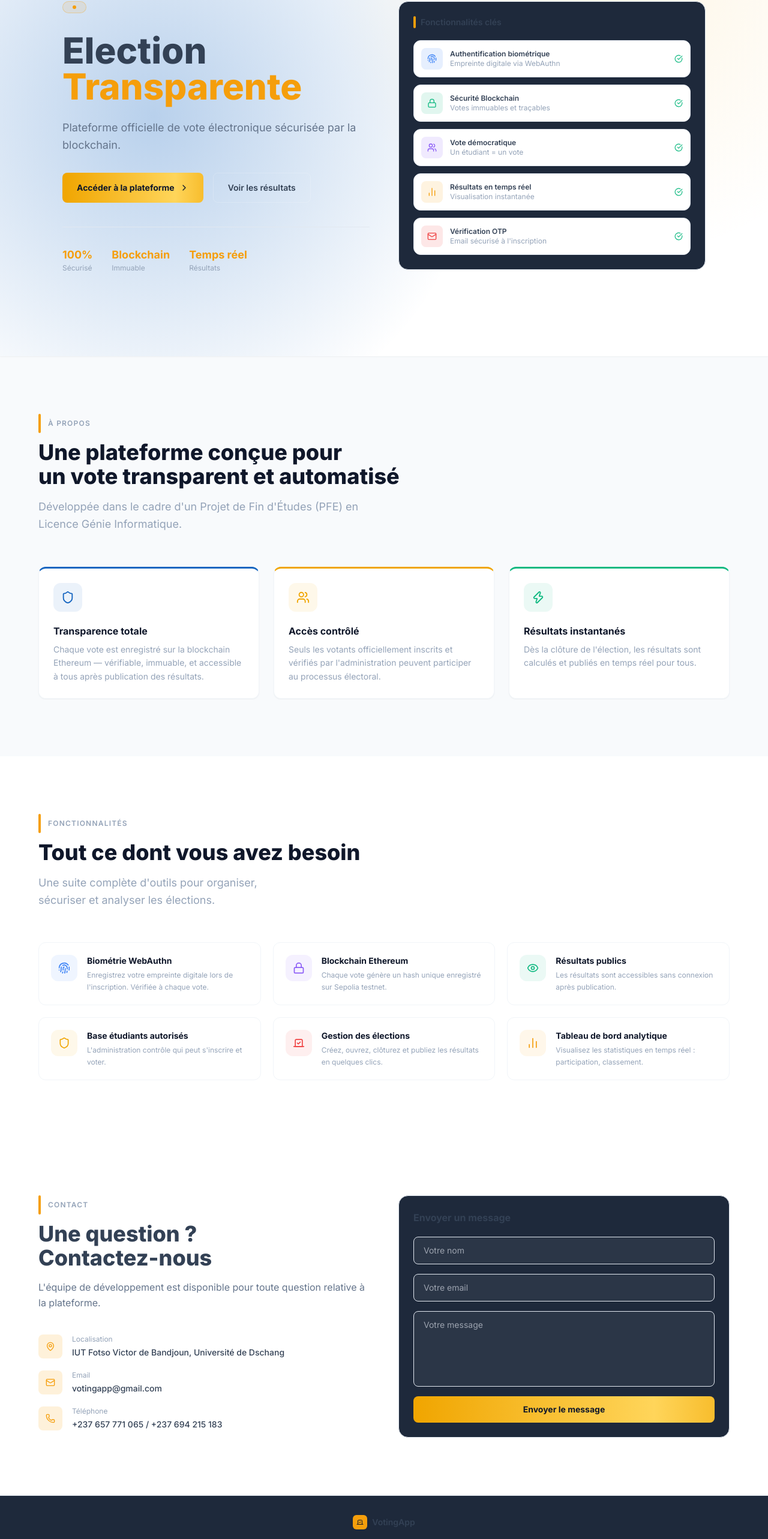
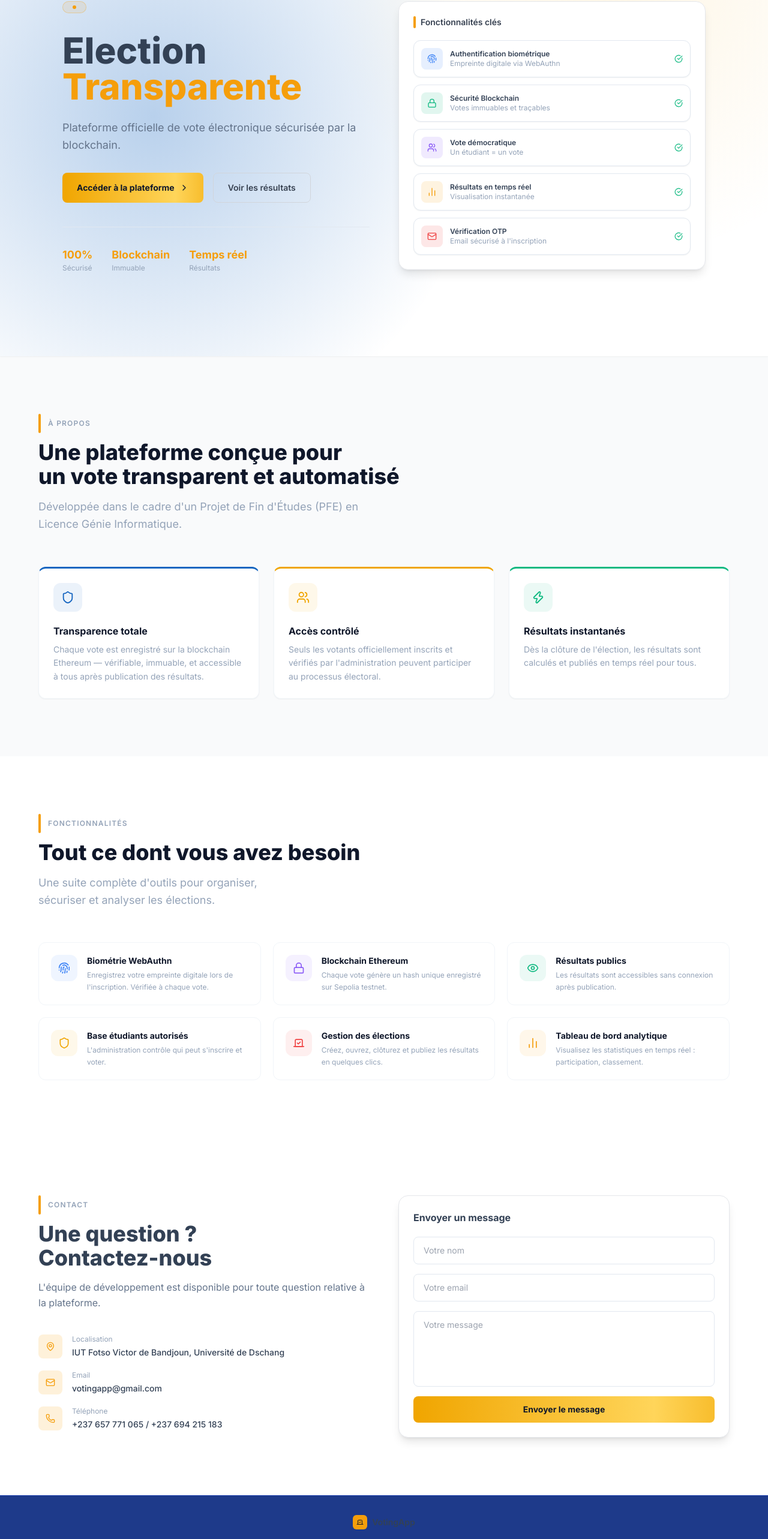
Before and after one commit to mouthe-gerald/vote-delegue, a React (Vite) app in the folder frontend/: page / in a window 1280 px wide. Shown: the part 206-2772 px from the top of the page at 60% size. Built offline with nearby package versions, Linux system fonts and the light colour scheme; no server answers.

Commit message:
Fix page accueil - cartes blanches style OVHcloud

```diff
--- a/frontend/src/pages/Accueil.jsx
+++ b/frontend/src/pages/Accueil.jsx
@@ -147,7 +147,7 @@ const Accueil = () => {
                 Accéder à la plateforme <ChevronRight size={16} />
               </button>
               <button onClick={() => navigate('/resultats')}
-                className="px-6 py-3.5 rounded-lg font-semibold text-sm text-slate-700 border border-white/20 hover:bg-slate-800 hover:border-white/40 hover:scale-105 transition-all duration-200">
+                className="px-6 py-3.5 rounded-lg font-semibold text-sm text-gray-700 border border-gray-300 hover:bg-gray-100 hover:scale-105 transition-all duration-200">
                 Voir les résultats
               </button>
             </div>
@@ -160,10 +160,10 @@ const Accueil = () => {
               ))}
             </div>
           </div>
-          <div className="fade3 bg-slate-800 border border-slate-200 rounded-2xl p-6 backdrop-blur-sm">
+          <div className="fade3 bg-white border border-gray-200 rounded-2xl p-6 shadow-lg">
             <div className="flex items-center gap-2 mb-5">
               <div className="w-1 h-5 bg-amber-500 rounded-full" />
-              <span className="text-slate-700 font-semibold text-sm">Fonctionnalités clés</span>
+              <span className="text-gray-700 font-semibold text-sm">Fonctionnalités clés</span>
             </div>
             <div className="flex flex-col gap-3">
               {[
@@ -190,7 +190,7 @@ const Accueil = () => {
       </section>
 
       {/* À PROPOS */}
-      <section id="apropos" className="bg-slate-50 py-24 px-4">
+      <section id="apropos" className="bg-gray-50 py-24 px-4">
         <div className="max-w-6xl mx-auto">
           <div className="flex items-center gap-3 mb-3">
             <div className="w-1 h-8 bg-amber-500 rounded-full" />
@@ -280,7 +280,7 @@ const Accueil = () => {
               ))}
             </div>
           </div>
-          <form onSubmit={handleContact} className="bg-slate-800 border border-slate-200 rounded-2xl p-6 hover:border-white/20 transition-colors duration-300">
+          <form onSubmit={handleContact} className="bg-white border border-gray-200 rounded-2xl p-6 shadow-lg hover:border-blue-300 transition-colors duration-300">
             <h3 className="text-slate-700 font-bold text-base mb-5">Envoyer un message</h3>
             <div className="flex flex-col gap-4">
               <input placeholder="Votre nom" value={contactForm.nom} onChange={e => setContactForm({...contactForm,nom:e.target.value})} className="border border-slate-200 rounded-lg px-4 py-3 text-slate-700 text-sm outline-none placeholder-gray-400 focus:border-amber-500/50 transition-colors w-full" style={{background:'rgba(255,255,255,0.06)'}} />
@@ -295,7 +295,7 @@ const Accueil = () => {
       </section>
 
       {/* FOOTER */}
-      <footer className="bg-slate-800 border-t border-slate-200 py-8 px-4 text-center">
+      <footer className="bg-blue-900 border-t border-blue-800 py-8 px-4 text-center">
         <div className="flex items-center justify-center gap-2 mb-2">
           <div className="w-6 h-6 bg-amber-500 rounded-md flex items-center justify-center">
             <Vote size={12} className="text-slate-900" />
```
